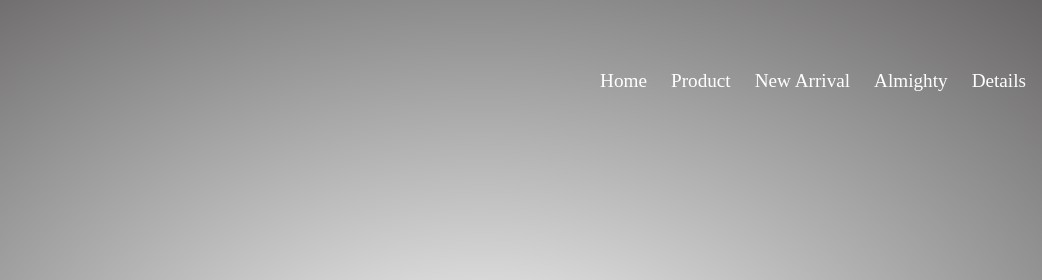
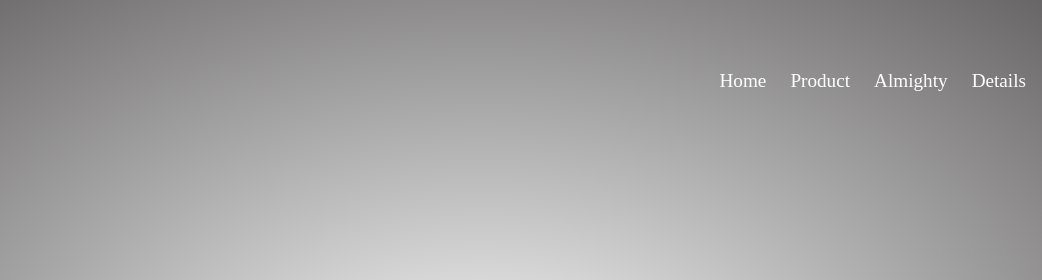
Before and after one commit to yadavsumitkumar/rocky, a plain HTML site: page index.html in a window 1280 px wide. Shown: the top 280 px of the page, 159-1201 px from the left. Drawn offline with Linux system fonts and the light colour scheme.

Commit message:
Update index.html

```diff
--- a/index.html
+++ b/index.html
@@ -21,7 +21,6 @@
                     <ul id="Menuitems">
                         <li><a href="index.html">Home</a></li>
                         <li><a href="product.html">Product</a></li>
-                        <li><a href="new.html">New Arrival</a></li>
                         <li><a href="almighty.html">Almighty</a></li>
                         <li><a href="details.html">Details</a></li>
 
```
